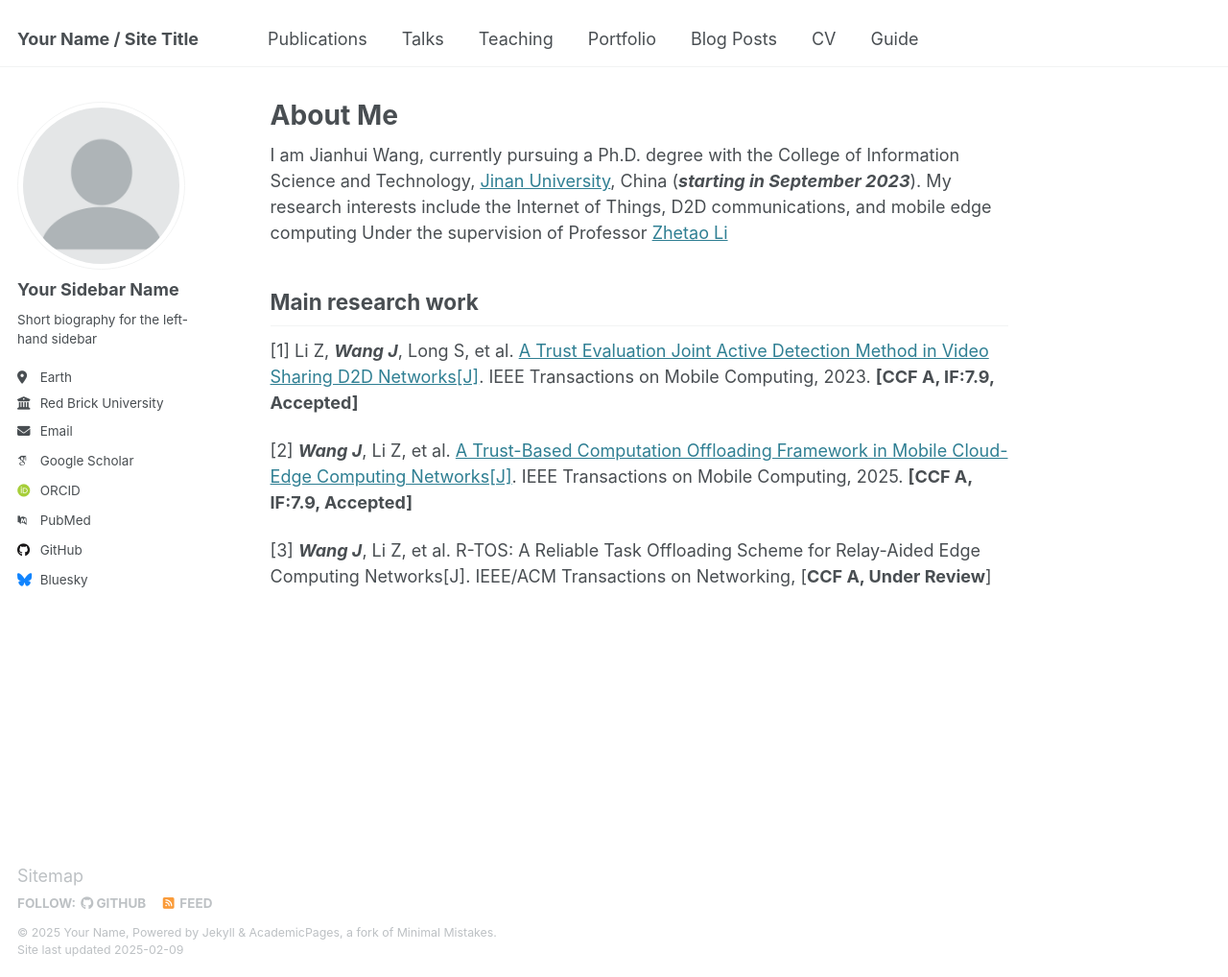
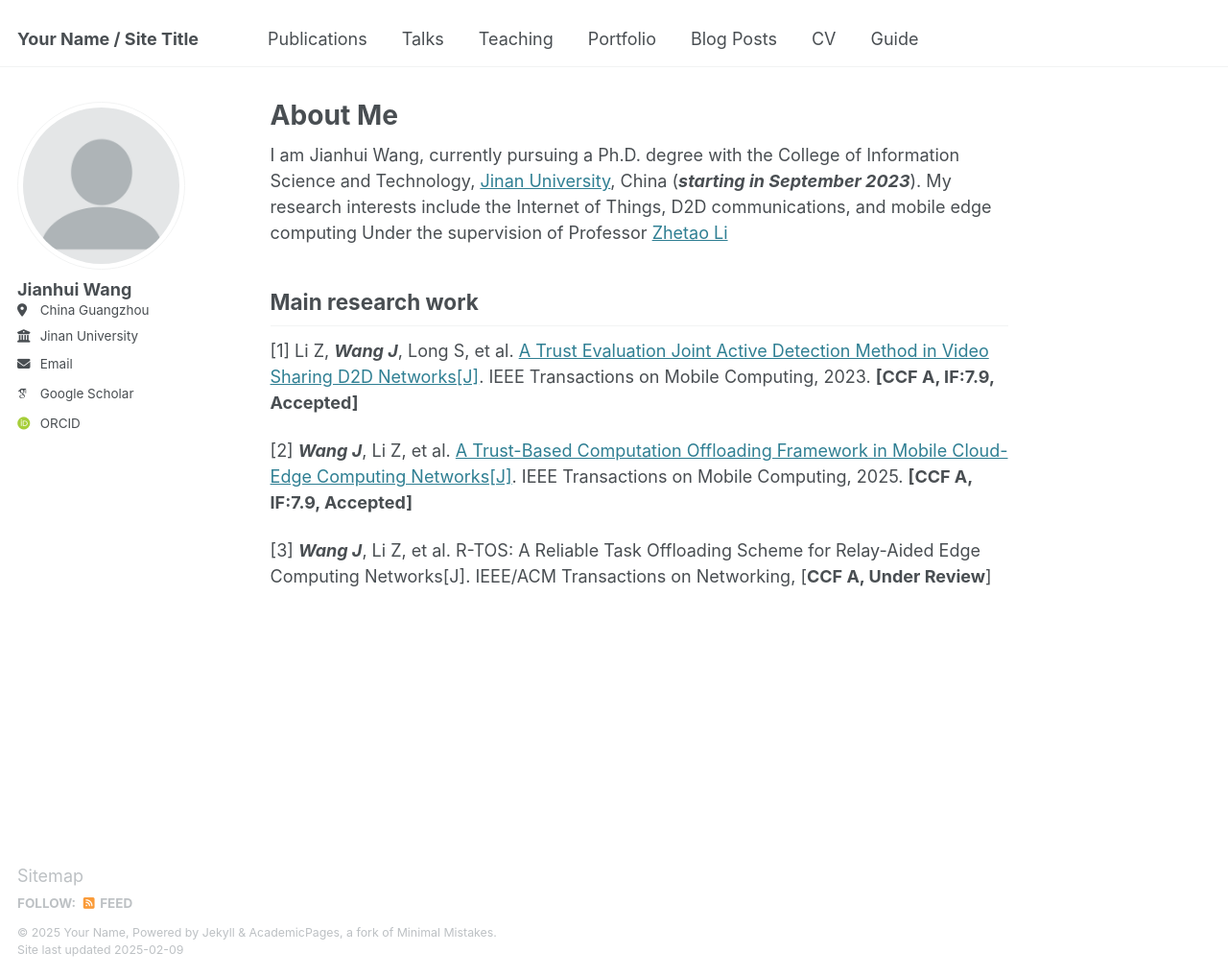
Before and after one commit to TranferWang/TranferWang.github.io, a Jekyll site: the page built from _pages/about.md, in a window 1280 px wide and 1018 px high. Shown: the whole window at 96% size. Built offline with Jekyll 4.4.1, drawn with Linux system fonts in a browser that asks for light colours; some web fonts are replaced.

Commit message:
Update _config.yml

```diff
--- a/_config.yml
+++ b/_config.yml
@@ -23,21 +23,21 @@ repository               : "academicpages/academicpages.github.io"
 author:
   # Biographic information
   avatar           : "profile.png"
-  name             : "Your Sidebar Name"
+  name             : "Jianhui Wang"
   pronouns         : # example: "she/her"
-  bio              : "Short biography for the left-hand sidebar"
-  location         : "Earth"
-  employer         : "Red Brick University"
+  bio              : #"Short biography for the left-hand sidebar"
+  location         : "China Guangzhou"
+  employer         : "Jinan University"
   uri              : # URL
-  email            : "none@example.org"
+  email            : "tranfer98@foxmail.com"
 
   # Academic websites
   arxiv            : # URL - Update with the correct link to your profile
-  googlescholar    : "https://scholar.google.com/citations?user=PS_CX0AAAAAJ"
+  googlescholar    : "https://scholar.google.com/citations?user=CbhdKbIAAAAJ"
   impactstory      : # URL
-  orcid            : "http://orcid.org/yourorcidurl"
+  orcid            : "https://orcid.org/my-orcid?orcid=0009-0006-9194-4390"
   semantic         : # URL
-  pubmed           : "https://www.ncbi.nlm.nih.gov/pubmed/?term=john+snow"
+  pubmed           : #"https://www.ncbi.nlm.nih.gov/pubmed/?term=john+snow"
   researchgate     : # URL
   scopus           : # URL
 
@@ -45,12 +45,12 @@ author:
   bitbucket        : # Username - Update with your username on the site
   codepen          : # Username
   dribbble         : # Username
-  github           : "academicpages"
+  github           : # "academicpages"
   kaggle           : # Username
   stackoverflow    : # User number or user number and name (i.e., use "1" or "1/jeff-atwood")
 
   # Social media
-  bluesky          : "bsky.app" # Replace this with you Bluesky username
+  bluesky          : # "bsky.app" # Replace this with you Bluesky username
   facebook         : # Username
   flickr           : # Username
   foursquare       : # Username
```
